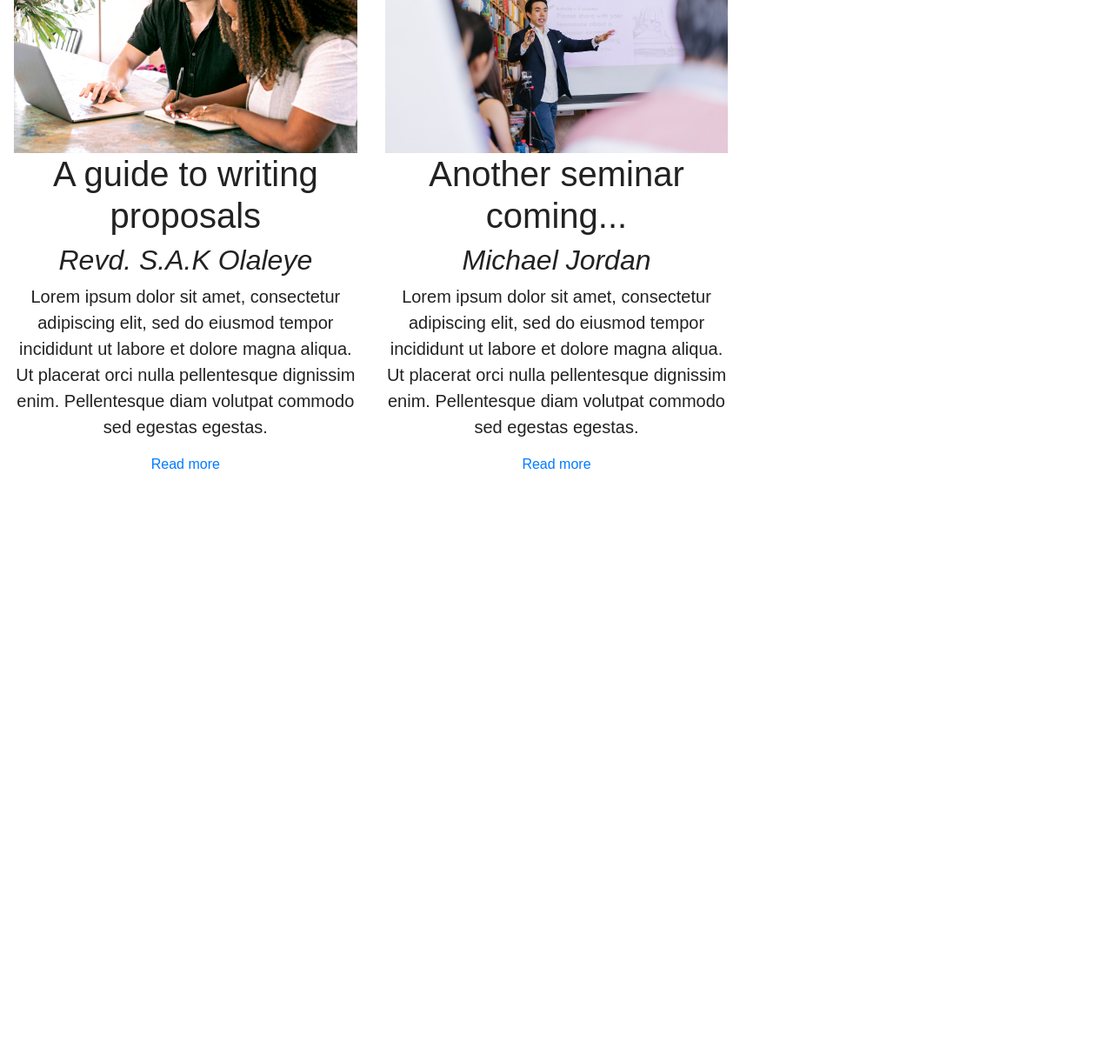
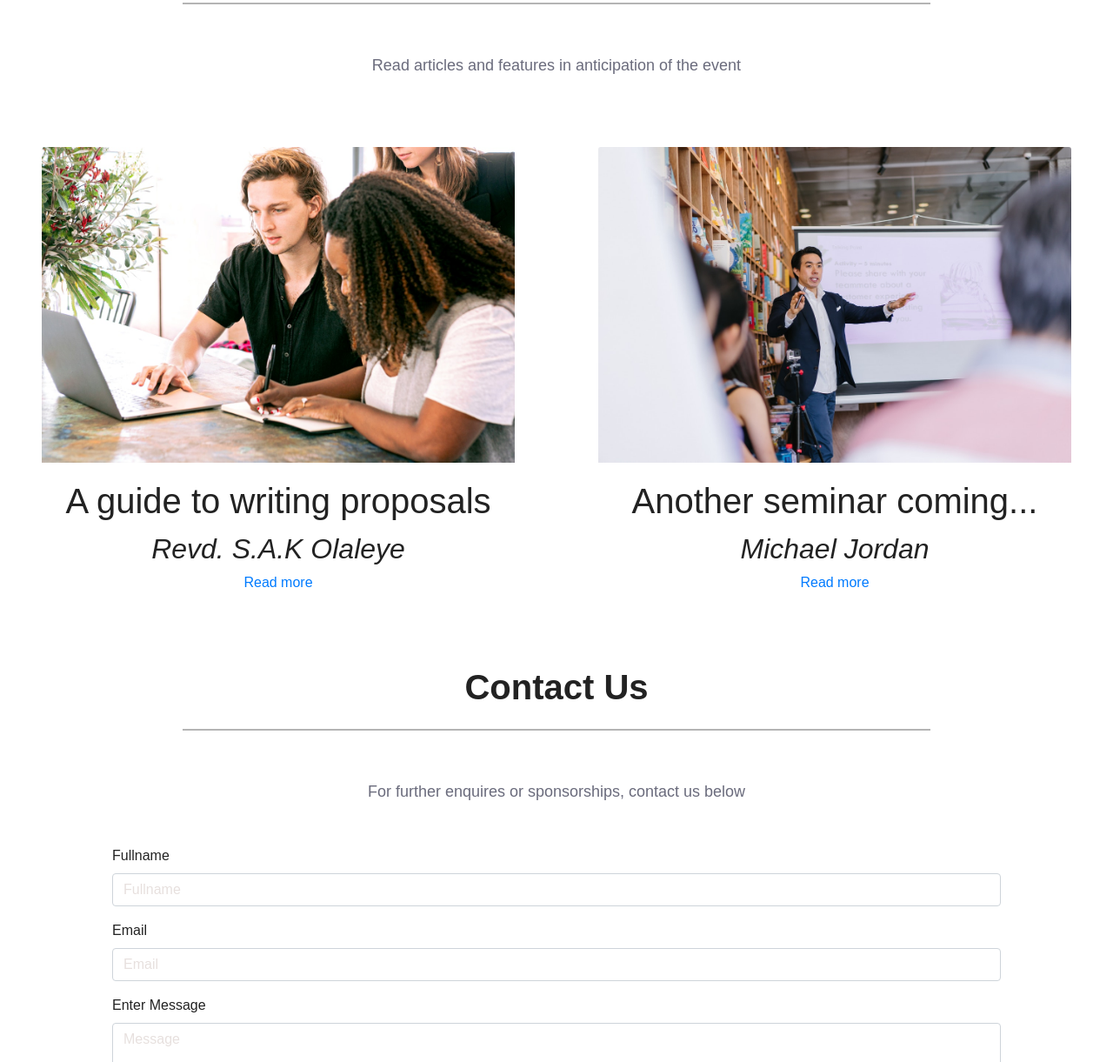
Before and after one commit to AgbaD/AfroPraiseX, a plain HTML site: page index.html in a window 1280 px wide. Shown: the part 2221-3442 px from the top of the page at 87% size. Before the commit the page ends 2799 px from the top, so only its background shows below. Drawn offline with nearby package versions, Linux system fonts and the light colour scheme.

Commit message:
almost done

```diff
--- a/css/style.css
+++ b/css/style.css
@@ -72,6 +72,9 @@ html, body{
     #f26c4e 50%, #f7527b 100%) !important;
     border: 1px solid #f26c4e;
 }
+.padding{
+    padding-bottom: 2rem
+}
 .jumbotronCount{
     padding: 1em;
     border-radius: 0;
@@ -92,24 +95,34 @@ html, body{
     font-size: 17px;
     line-height: 30px;
 }
-#speakers h1, #blog h1{
+#speakers h1, #blog h1, #contact h1{
     font-size: 40px;
     font-weight: 700;
     line-height: 48px;
     margin-bottom: 10px;
 }
-#speakers p, #blog p{
+#speakers, #blog, #contact{
+    width: 75%;
+    margin: 0 auto;
+}
+#speakers hr, #blog hr, #contact hr{
+    border-top: 2px solid #b4b4b4;
+    width: 95%;
+    margin-top: .3rem;
+    margin-bottom: 1rem
+}
+#speakers p, #blog p, #contact p{
     color: rgb(106, 107, 124);
     font-size: 18px;
     font-weight: 400;
     line-height: 28px;
     margin-bottom: 0px
 }
-.card{
+#card{
     padding: 0 !important;
     border: 0px !important;
 }
-.card-body{
+#card-body{
     background: linear-gradient(45deg, #ef812a 0%,
     #f26c4e 50%, #f7527b 100%) !important;
     color: white;
@@ -127,8 +140,21 @@ html, body{
 .fa-instagram:hover{
     color: #d5d5d5;
 }
-#post{
-
+.card{
+    border: 0px !important;
+}
+#post .col-md-6{
+    padding: 0 3rem;
+}
+.form{
+    margin-top: -3rem;
+    padding: 0 10%;
+}
+.form-control::placeholder{
+    color: #e7e0de;
+}
+input:focus, textarea:focus{
+    border-color: #f26c4e !important;
 }
 
 
--- a/index.html
+++ b/index.html
@@ -107,7 +107,7 @@
 
 		<!-- About -->
 		<div class="container-fluid padding">
-			<div class="row text-center" id="about">
+			<div class="row text-center padding" id="about">
 				<div class="col-lg-6">
 					<img src="images/person1.jpg" alt="young beau" class="img-fluid" />
 				</div>
@@ -127,9 +127,10 @@
 
 		<!-- Speakers -->
 		<div class="container-fluid padding">
-			<div class="row text-center" id="speakers">
+			<div class="row text-center padding" id="speakers">
 				<div class="col-12">
 					<h1 class="display-4">Who's Speaking</h1>
+					<hr class="my-4">
 				</div>
 				<div class="col-12">
 					<p>These are our speakers, you can see each persons information</p>
@@ -138,9 +139,9 @@
 		</div>
 		<div class="container-fluid">
 			<div class="row">
-				<div class="card col-md-6 col-lg-3">
+				<div id="card" class="card col-md-6 col-lg-3">
 					<img src="images/speaker1.jpg" alt="..." class="card-img-top img-fluid">
-					<div class="card-body">
+					<div id="card-body" class="card-body">
 						<h3 class="card-title text-center">Lucy Heartfilia</h3>
 						<div class="social text-center">
 							<a href="#"><i class="fab fa-facebook"></i></a>
@@ -150,9 +151,9 @@
 						</div>
 					</div>
 				</div>
-				<div class="card col-md-6 col-lg-3">
+				<div id="card" class="card col-md-6 col-lg-3">
 					<img src="images/speaker3.jpg" alt="..." class="card-img-top img-fluid">
-					<div class="card-body">
+					<div id="card-body" class="card-body">
 						<h3 class="card-title text-center">Gon Freecs</h3>
 						<div class="social text-center">
 							<a href="#"><i class="fab fa-facebook"></i></a>
@@ -162,9 +163,9 @@
 						</div>
 					</div>
 				</div>
-				<div class="card col-md-6 col-lg-3">
+				<div id="card" class="card col-md-6 col-lg-3">
 					<img src="images/speaker2.jpg" alt="..." class="card-img-top img-fluid">
-					<div class="card-body">
+					<div id="card-body" class="card-body">
 						<h3 class="card-title text-center">Erza Scarlet</h3>
 						<div class="social text-center">
 							<a href="#"><i class="fab fa-facebook"></i></a>
@@ -174,9 +175,9 @@
 						</div>
 					</div>
 				</div>
-				<div class="card col-md-6 col-lg-3">
+				<div id="card" class="card col-md-6 col-lg-3">
 					<img src="images/speaker5.jpg" alt="..." class="card-img-top img-fluid">
-					<div class="card-body">
+					<div id="card-body" class="card-body">
 						<h3 class="card-title text-center">Uzumaki Naruto</h3>
 						<div class="social text-center">
 							<a href="#"><i class="fab fa-facebook"></i></a>
@@ -192,9 +193,10 @@
 
 		<!-- Blog -->
 		<div class="container-fluid padding">
-			<div class="row text-center" id="blog">
+			<div class="row text-center padding" id="blog">
 				<div class="col-12">
 					<h1 class="display-4">Our Blog</h1>
+					<hr class="my-4">
 				</div>
 				<div class="col-12">
 					<p>Read articles and features in anticipation of the event</p>
@@ -202,28 +204,75 @@
 			</div>
 		</div>
 		<div class="container-fluid padding text-center">
-			<div class="row text-center" id="post">
-				<div class="col-md-4 ">
-					<img src="images/teach1.jpg" class="img-fluid" alt="teaching">
-					<h1>A guide to writing proposals</h1>
-					<h2><cite>Revd. S.A.K Olaleye</cite></h2>
-					<p class="lead">Lorem ipsum dolor sit amet, consectetur adipiscing elit,
-						sed do eiusmod tempor incididunt ut labore et dolore magna aliqua.
-						Ut placerat orci nulla pellentesque dignissim enim. Pellentesque
-						diam volutpat commodo sed egestas egestas.</p>
+			<div class="row" id="post">
+				<div class="card col-md-6">
+					<img src="images/teach1.jpg" alt="teaching" class="card-img-top img-fluid">
+					<div class="card-body">
+						<h1 class="card-title text-center">A guide to writing proposals</h1>
+						<h2><cite>Revd. S.A.K Olaleye</cite></h2>
 						<p><a href="#">Read more</a></p>
+					</div>
 				</div>
-				<div class="col-md-4">
-					<img src="images/teach2.jpg" class="img-fluid" alt="teaching">
-					<h1>Another seminar coming...</h1>
-					<h2><cite>Michael Jordan</cite></h2>
-					<p class="lead">Lorem ipsum dolor sit amet, consectetur adipiscing elit,
-						sed do eiusmod tempor incididunt ut labore et dolore magna aliqua.
-						Ut placerat orci nulla pellentesque dignissim enim. Pellentesque
-						diam volutpat commodo sed egestas egestas.</p>
+				<div class="card col-md-6">
+					<img src="images/teach2.jpg" alt="teaching" class="card-img-top img-fluid">
+					<div class="card-body">
+						<h1 class="card-title text-center">Another seminar coming...</h1>
+						<h2><cite>Michael Jordan</cite></h2>
 						<p><a href="#">Read more</a></p>
+					</div>
 				</div>
 			</div>
 		</div>
+
+		<!-- Contact -->
+		<div class="container-fluid padding">
+			<div class="row text-center padding" id="contact">
+				<div class="col-12">
+					<h1 class="display-4">Contact Us</h1>
+					<hr class="my-4">
+				</div>
+				<div class="col-12">
+					<p>For further enquires or sponsorships, contact us below</p>
+				</div>
+			</div>
+		</div>
+		<div class="container-fluid padding form">
+			<form class="col-12">
+				<div class="form-group row">
+					<label for="name">Fullname</label>
+					<input type="text" class="form-control" id="name" placeholder="Fullname">
+				</div>
+				<div class="form-group row">
+					<label for="email">Email</label>
+					<input type="email" class="form-control" id="email" placeholder="Email">
+				</div>
+				<div class="form-group row">
+					<label for="message">Enter Message</label>
+					<textarea class="form-control" id="message" rows="3" placeholder="Message"></textarea>
+				</div>
+			</form>
+		</div>
+
+		<!-- Footer -->
+		<footer>
+			<div class="container-fluid padding">
+				<div class="row text-center">
+					<div class="col-xs-6 col-md-3">
+						<h3>GOD</h3>
+					</div>
+					<div class="col-xs-6 col-md-3">
+						<h3>NRABC</h3>
+					</div>
+					<div class="col-xs-6 col-md-3">
+						<h3>Vision2020</h3>
+					</div>
+					<div class="col-xs-6 col-md-3">
+						<h3>AG WORLD</h3>
+					</div>
+				</div>
+			</div>
+			<hr class="light">
+
+		</footer>
 	</body>
 </html>
```
